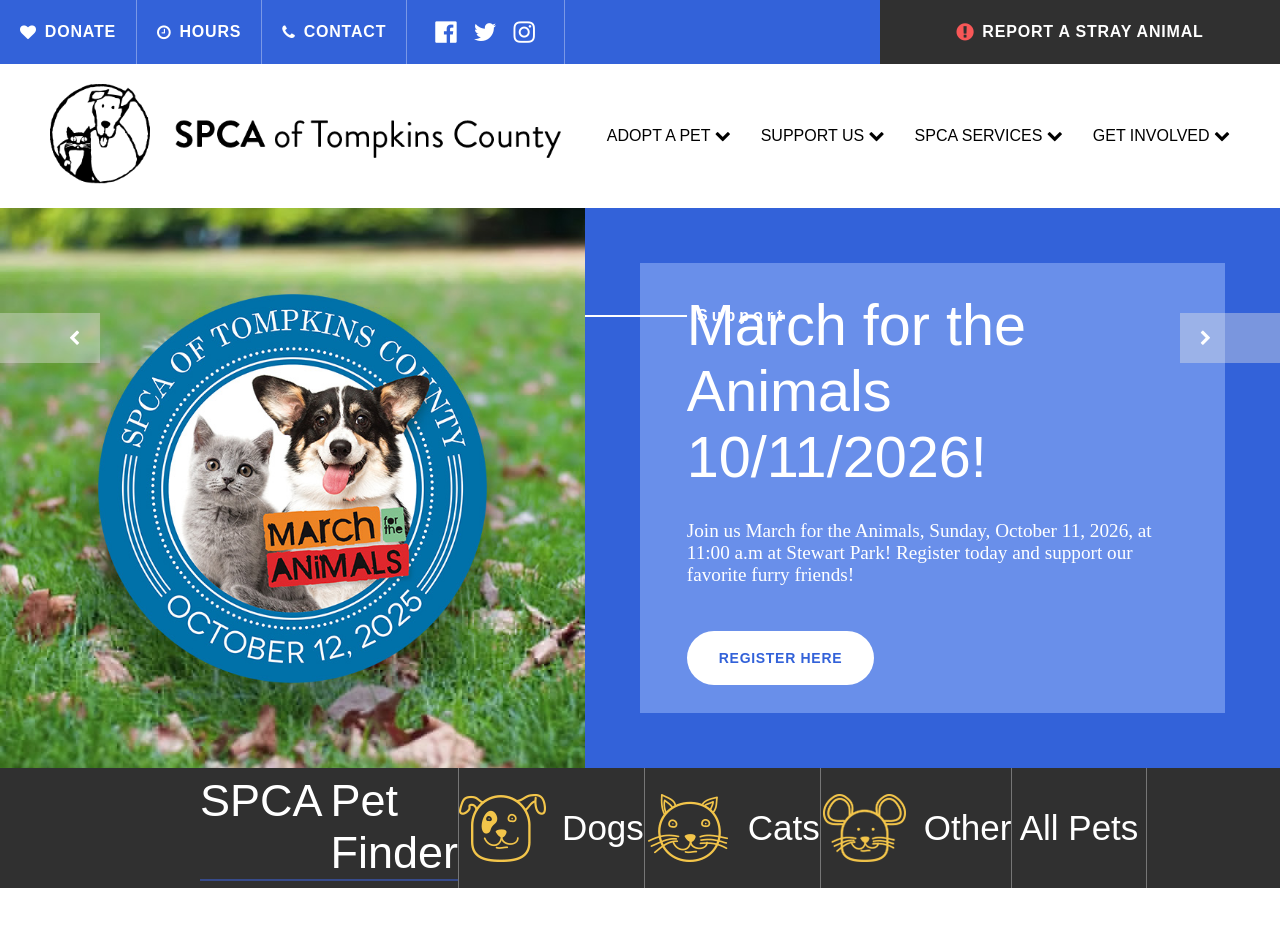
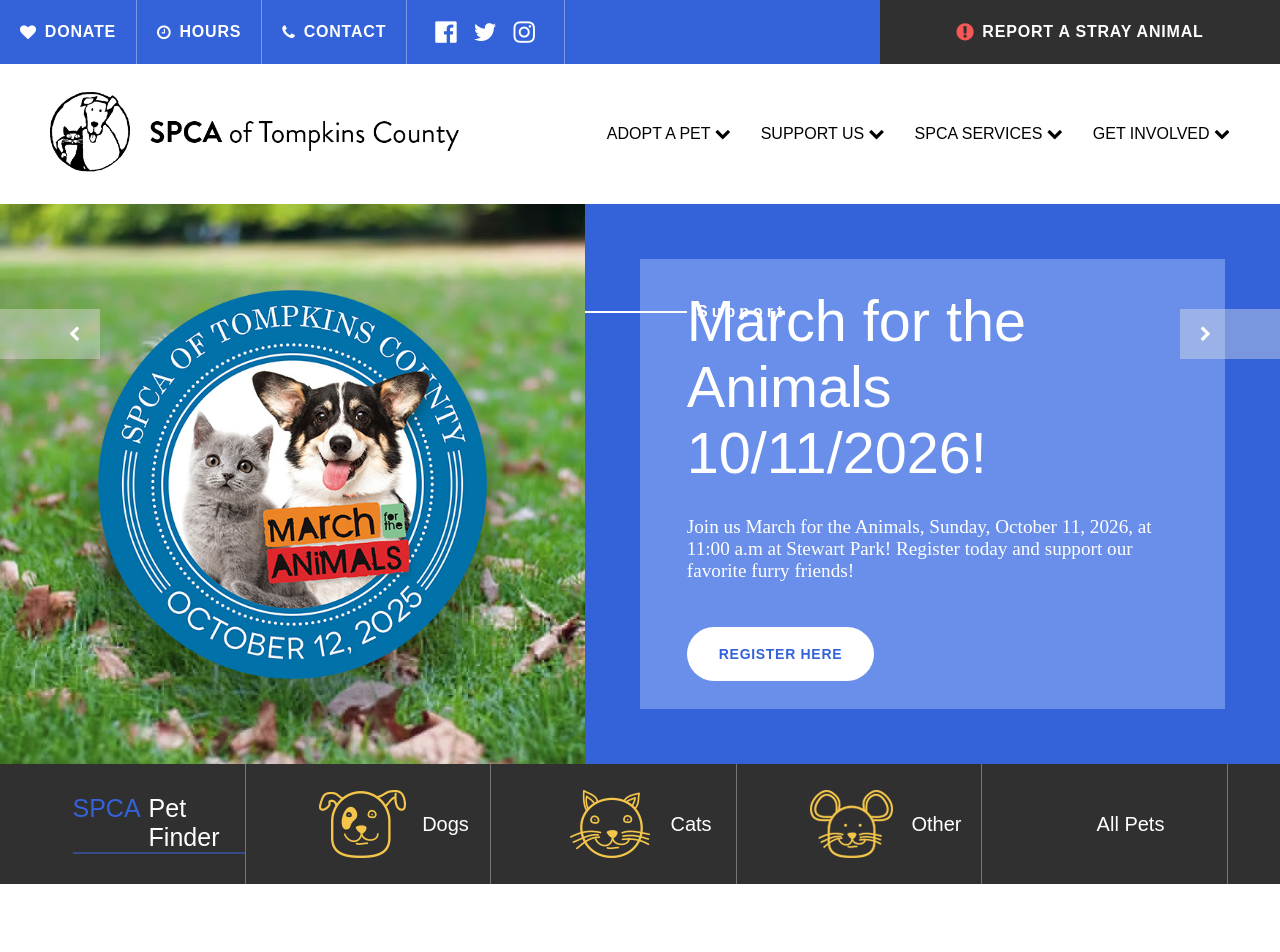
Before and after one commit to MichaelBluetooth/tcspca-website, an Angular app: page / in a window 1280 px wide. Shown: the top 952 px of the page. Built offline with nearby package versions, Linux system fonts and the light colour scheme.

Commit message:
Some responsiveness in home page

```diff
--- a/src/app/components/footer/footer.component.scss
+++ b/src/app/components/footer/footer.component.scss
@@ -43,12 +43,14 @@
     padding-top: 50px;
     padding-bottom: 50px;
     display: flex;
+
+    justify-content: center;
 }
 
 .social-media {
     display: flex;
     flex-direction: column;
-    gap: 30px;
+    gap: 25px;
 }
 
 .social-media-header {
@@ -89,8 +91,8 @@
 }
 
 .links {
+    display: none;
     color: vars.$color-text-gray;
-    display: flex;
     flex-direction: row;
     gap: 35px;
     flex-grow: 1;
@@ -98,16 +100,49 @@
 }
 
 .link-header {
-    font-size: 23px;
+    font-size: 18px;
     font-weight: bold;
     padding-bottom: 20px;
 }
 
 .link {
-    font-size: 18px;
+    font-size: 14px;
     display: block;
     padding-bottom: 10px;
 }
+
+@media (min-width: vars.$size-xl) {
+    .links {
+        display: flex;
+    }
+
+    .link-header {
+        font-size: 18px;
+    }
+
+    .link {
+        font-size: 14px;
+    }
+
+    .social-media {
+        padding-right: 20px;
+    }
+}
+
+@media (min-width: vars.$size-xxl) {
+    .links {
+        display: flex;
+    }
+
+    .link-header {
+        font-size: 23px;
+    }
+
+    .link {
+        font-size: 18px;
+    }
+}
+
 
 .link:hover {
     color: white
--- a/src/app/components/header/header.component.html
+++ b/src/app/components/header/header.component.html
@@ -40,7 +40,7 @@
 </div>
 <div class="menu">
     <a routerLink="/">
-        <img src="assets/home/logo-spca.png" height="100">
+        <img class="logo-img" src="assets/home/logo-spca.png">
     </a>
 
     <div class="menu-items">
--- a/src/app/components/header/header.component.scss
+++ b/src/app/components/header/header.component.scss
@@ -37,13 +37,15 @@
     height: 100%;
 }
 
-.header-link:hover, .social-media-link:hover {
+.header-link:hover,
+.social-media-link:hover {
     color: vars.$color-accent;
     cursor: pointer;
 }
 
 .social-media {
     justify-content: space-evenly;
+
     i {
         font-size: 25px;
         padding: 8px;
@@ -92,11 +94,41 @@
     font-family: vars.$font-header;
 }
 
+.logo-img {
+    height: 20px;
+}
+
+@media (min-width: vars.$size-lg) {
+    .logo-img {
+        height: 80px;
+    }
+}
+
+@media (min-width: vars.$size-xl) {
+    .menu-items {
+        height: 100px;
+    }
+}
+
 .menu-items {
     display: flex;
     align-items: center;
     gap: 30px;
+    font-size: 2px;
 }
+
+@media (min-width: vars.$size-lg) {
+    .menu-items {
+        font-size: 14px
+    }
+}
+
+@media (min-width: vars.$size-xl) {
+    .menu-items {
+        font-size: 16px
+    }
+}
+
 
 .menu-item:hover {
     color: vars.$color-danger;
--- a/src/app/pages/home/happy-adoptions-slider/happy-adoptions-slider.component.ts
+++ b/src/app/pages/home/happy-adoptions-slider/happy-adoptions-slider.component.ts
@@ -12,8 +12,9 @@
   private readonly swiper = viewChild<ElementRef<SwiperContainer>>('swiper');
 
   sliderBreakPoints = {
-    // 640: { slidesPerView: 2 },
-    // 1024: { slidesPerView: 3 }
+    640: { slidesPerView: 2 },
+    1024: { slidesPerView: 2 },
+    1200: { slidesPerView: 3 },
   }
 
   nextSlide(): void {
--- a/src/app/pages/home/home-banner/home-banner.component.scss
+++ b/src/app/pages/home/home-banner/home-banner.component.scss
@@ -104,12 +104,31 @@
 .title {
     font-size: 3.6em;
     padding-bottom: 30px;
-    ;
 }
 
 .detail {
     font-size: 1.2em;
     font-family: "adobe-garamond-pro", serif;
+}
+
+@media (min-width: vars.$size-lg) {
+    .title {
+        font-size: 2.4em;
+    }
+
+    .detail {
+        font-size: 1.1em;
+    }
+}
+
+@media (min-width: vars.$size-xl) {
+    .title {
+        font-size: 3.6em;
+    }
+
+    .detail {
+        font-size: 1.2em;
+    }
 }
 
 .buttons {
--- a/src/app/pages/home/home.component.scss
+++ b/src/app/pages/home/home.component.scss
@@ -27,10 +27,6 @@
 .pill-button:hover {
     background-color: vars.$color-accent;
     cursor: pointer;
-}
-
-.primary-text {
-    color: vars.$color-primary;
 }
 
 .emphasized-text {
@@ -77,6 +73,7 @@
     // align-items: center;
     color: vars.$color-text;
     margin: 0 20% 0 20%;
+    padding-bottom: 20px;
 }
 
 .home-content-text {
@@ -116,15 +113,29 @@
 }
 
 .home-content-image {
-    width: 45%;
+    display: none;
+}
+
+@media (min-width: vars.$size-xl) {
+    .home-content-image {
+        display: block;
+        width: 45%;
+    }
 }
 
 .nav-boxes-wrapper {
     background-color: #fff;
     padding: 0 20% 75px 20%;
+    padding-top: 50px;
 }
 
-.adoptions-slider-wrapper{
+@media (min-width: vars.$size-xxl) {
+    .nav-boxes-wrapper {
+        padding-top: 10px;
+    }
+}
+
+.adoptions-slider-wrapper {
     margin: 0;
     padding: 0;
 }
--- a/src/app/pages/home/nav-boxes/nav-boxes.component.scss
+++ b/src/app/pages/home/nav-boxes/nav-boxes.component.scss
@@ -27,7 +27,6 @@
 .nav-box-title {
     position: absolute;
     bottom: 0;
-    ;
     background-color: vars.$color-primary;
     height: 85px;
     width: 100%;
@@ -45,17 +44,31 @@
         padding: 0 10px 0 10px;
 
         .group {
-            font-size: 14px;
+            font-size: 12px;
         }
 
         .title {
-            font-size: 35px;
+            font-size: 25px;
         }
     }
 
     .arrow {
         font-size: 30px;
         padding-right: 10px
+    }
+}
+
+@media (min-width: vars.$size-xxl) {
+    .nav-box-title {
+        .content {
+            .group {
+                font-size: 14px;
+            }
+
+            .title {
+                font-size: 35px;
+            }
+        }
     }
 }
 
--- a/src/app/pages/home/pet-finder-banner/pet-finder-banner.component.scss
+++ b/src/app/pages/home/pet-finder-banner/pet-finder-banner.component.scss
@@ -8,8 +8,12 @@
     background-color: vars.$color-primary-dark;
 }
 
+.primary-text {
+    color: vars.$color-primary;
+}
+
 .pet-finder-header {
-    padding-left: 200px;
+    padding-left: 20px;
     width: 100%;
 }
 
@@ -17,12 +21,11 @@
     display: flex;
     gap: 8px;
     flex-direction: row;
-    font-size: 45px;
     border-bottom: 2px solid vars.$color-primary-alt;
 }
 
 .pet-finder-section:first-child {
-    width: 45%;
+    width: 35%;
 }
 
 .pet-finder-section {
@@ -33,8 +36,8 @@
     height: 100%;
     color: white;
     width: 100%;
-    font-size: 35px;
-    width: 15%;
+    font-size: 20px;
+    width: 25%;
     text-decoration: none;
 }
 
@@ -46,11 +49,48 @@
     border-right: 1px solid vars.$color-border-dark;
 }
 
-.pet-finder-section {
-    // padding-left: 40px;
-    // padding-right: 40px;
+.pet-finder-section:last-child {
+    display: none;
 }
 
-.pet-finder-section:first-child {
-    // margin-left: 10%;
+@media (min-width: vars.$size-xl) {
+    .pet-finder-section:last-child {
+        display: none;
+        width: 15%;
+    }
+
+    .pet-finder-section:first-child {
+        width: 15%;
+    }
+
+    .pet-finder-header {
+        padding-left: 20px;
+        font-size: 25px;
+    }
+
+    .pet-finder-section {
+        font-size: 20px;
+        width: 15%;
+    }
 }
+
+@media (min-width: vars.$size-xxl) {
+    .pet-finder-section:last-child {
+        display: block;
+        width: 15%;
+    }
+
+    .pet-finder-section:first-child {
+        width: 35%;
+    }
+
+    .pet-finder-header {
+        padding-left: 200px;
+        font-size: 45px;
+    }
+
+    .pet-finder-section {
+        font-size: 35px;
+        width: 15%;
+    }
+}
--- a/src/variables.scss
+++ b/src/variables.scss
@@ -18,3 +18,10 @@
 $color-text-gray: #8A8888;
 
 $font-header: 'museo-sans', sans-serif;
+
+
+$size-sm: 576px;
+$size-md: 768px;
+$size-lg: 1024px;
+$size-xl: 1280px;
+$size-xxl: 1536px;
```
